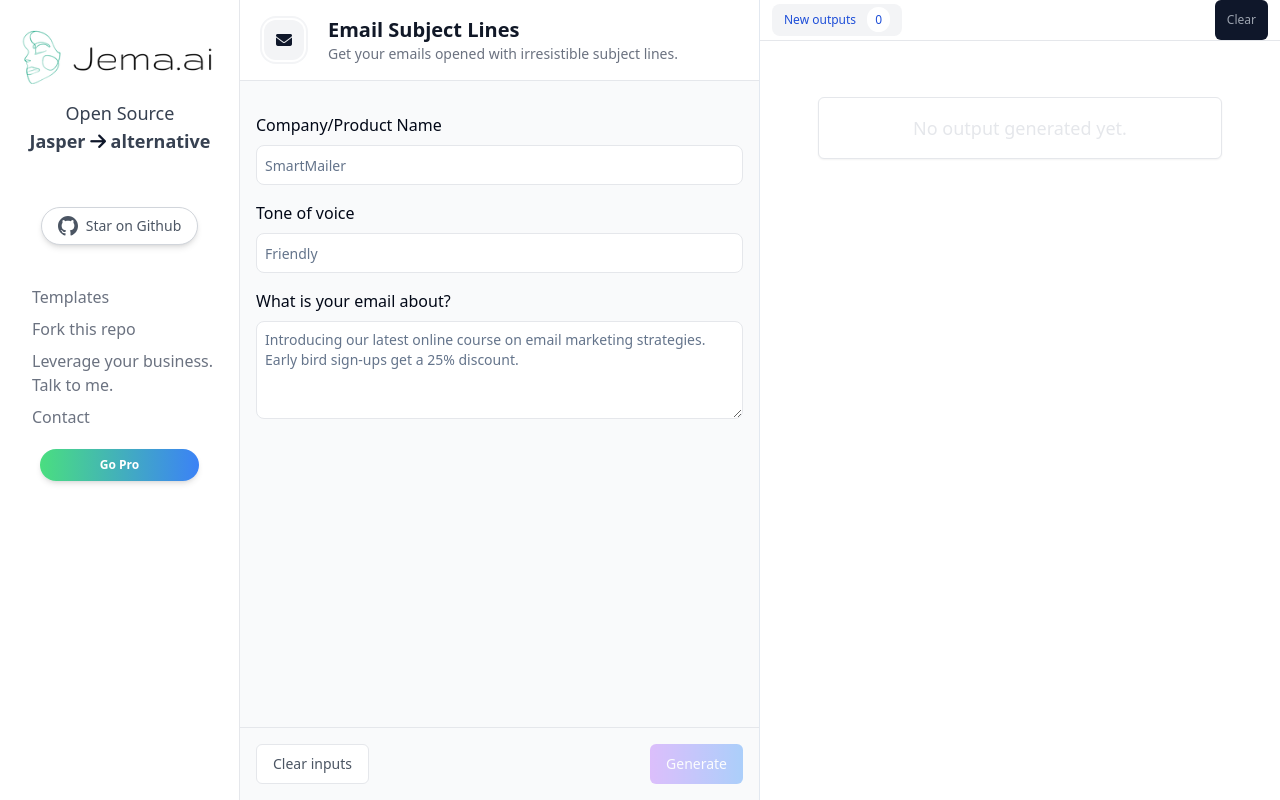
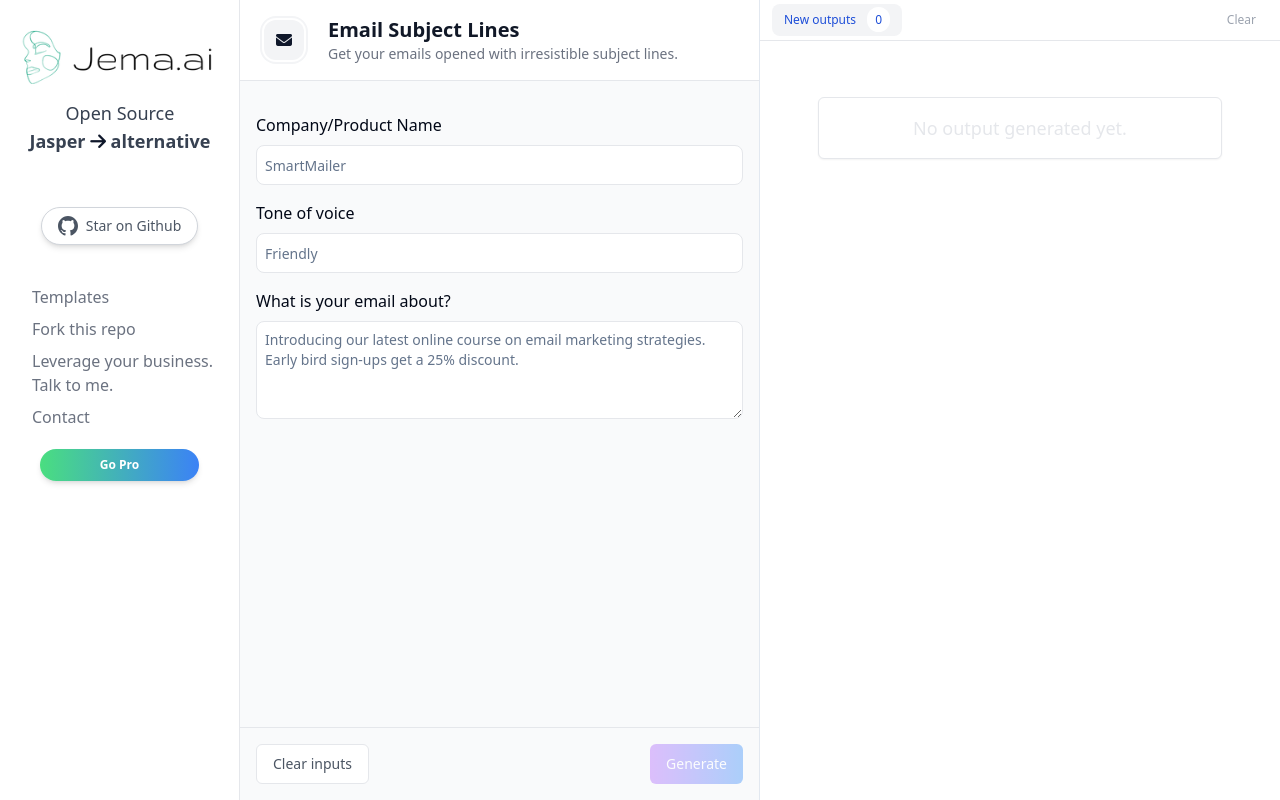
Before and after one commit to yuvalsuede/jasper-alternative-gpt, a Next.js app: page /templates/1a79-8d7e-cc88-1e61 in a window 1280 px wide. Built offline with nearby package versions, Linux system fonts and the light colour scheme.

Commit message:
fix: Fixed a bug which cause the clear button of output section to be black

```diff
--- a/components/InputAndOutputSection/OutputComponent.tsx
+++ b/components/InputAndOutputSection/OutputComponent.tsx
@@ -59,12 +59,12 @@ const OutputComponent: React.FC<OutputComponentProps> = ({
           {/* ... other buttons, if needed */}
         </nav>
         <div>
-          <Button
+          <button
             onClick={onClearOutput}
             className="relative transition-all duration-150 before:transition-all before:duration-150 before:absolute before:inset-0 px-3 py-2 text-xs font-medium leading-4 text-gray-400 hover:text-gray-600 before:bg-gray-100 before:rounded-lg before:scale-50 before:opacity-0 hover:before:scale-100 hover:before:opacity-100"
           >
             <span className="relative">Clear</span>
-          </Button>
+          </button>
         </div>
       </div>
       <div className="w-full text-gray-900 bg-white space-y-4 p-2">
```
